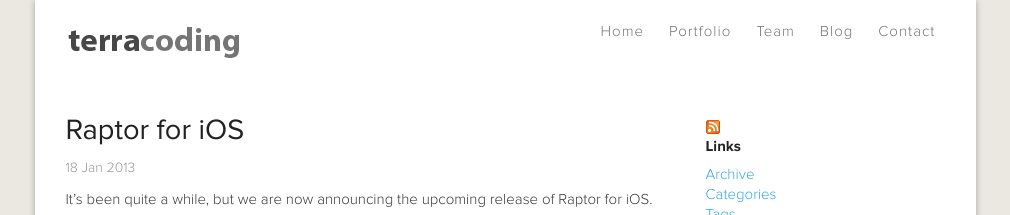
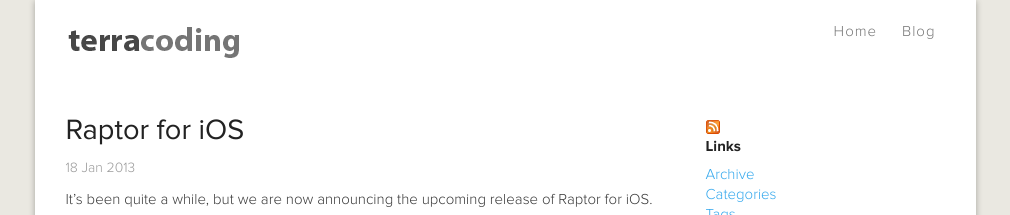
Before and after one commit to Terracoding/terracoding.github.com, a Jekyll site: the page built from index.md, in a window 1280 px wide. Shown: the top 215 px of the page, without its empty margins (135-1145 px from the left). Built offline with Jekyll 4.4.1, drawn with Linux system fonts in a browser that asks for light colours.

Commit message:
Update blog links

```diff
--- a/_includes/themes/default.html
+++ b/_includes/themes/default.html
@@ -28,10 +28,7 @@
         <div class='logo'><a href="/index.html"><img src='/assets/images/banner.png' alt='Banner' /></a></div>
         <div class="navigation">
           <li><a href="http://terracoding.com">Home</a></li>
-          <li><a href="http://terracoding.com/portfolio.html">Portfolio</a></li>
-          <li><a href="http://terracoding.com/team.html">Team</a></li>
           <li><a href="http://blog.terracoding.com">Blog</a></li>
-          <li><a href="http://terracoding.com/contact.html">Contact</a></li>
         </div>
         <div class='clear'></div>
       </div>
```
